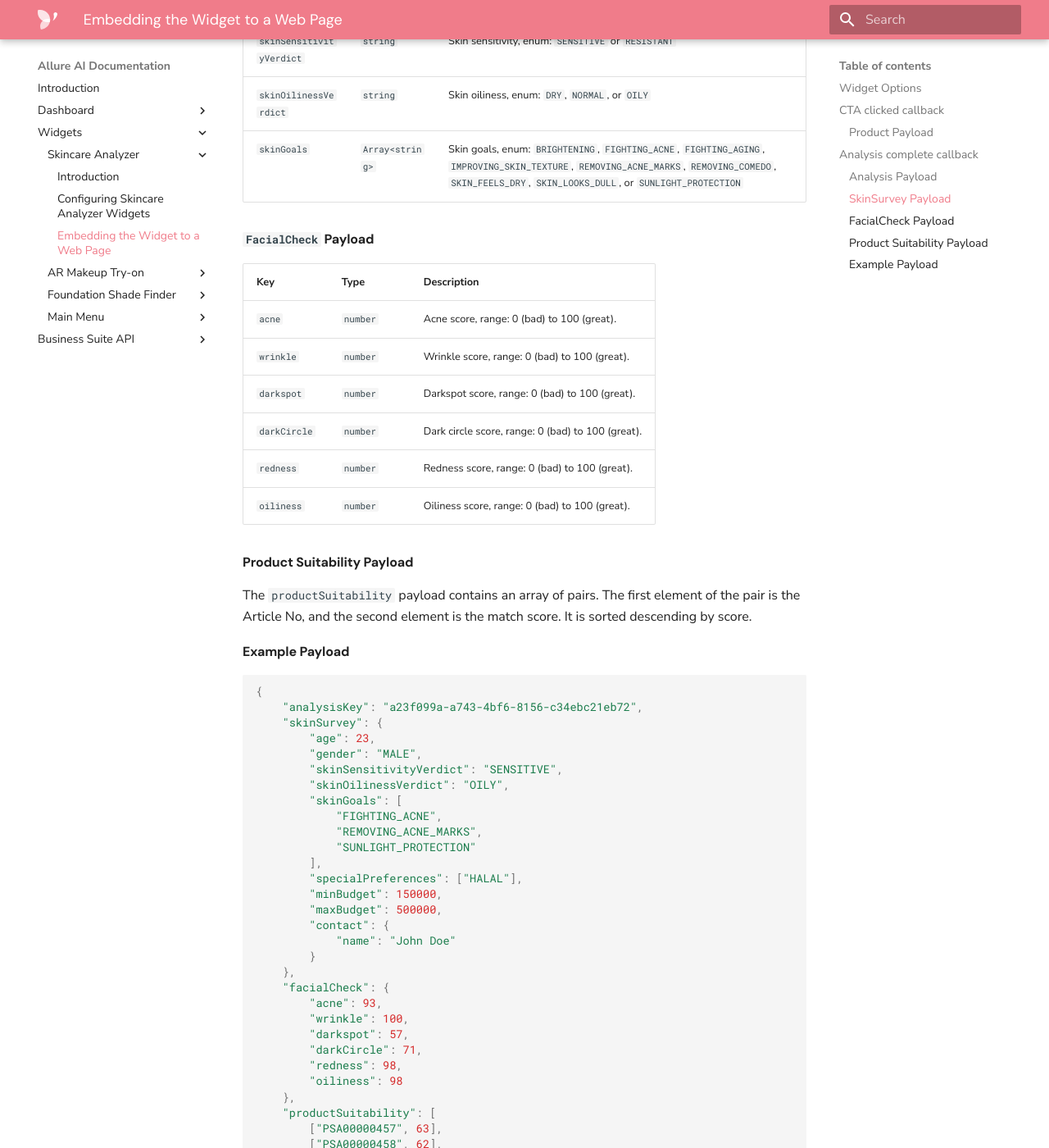
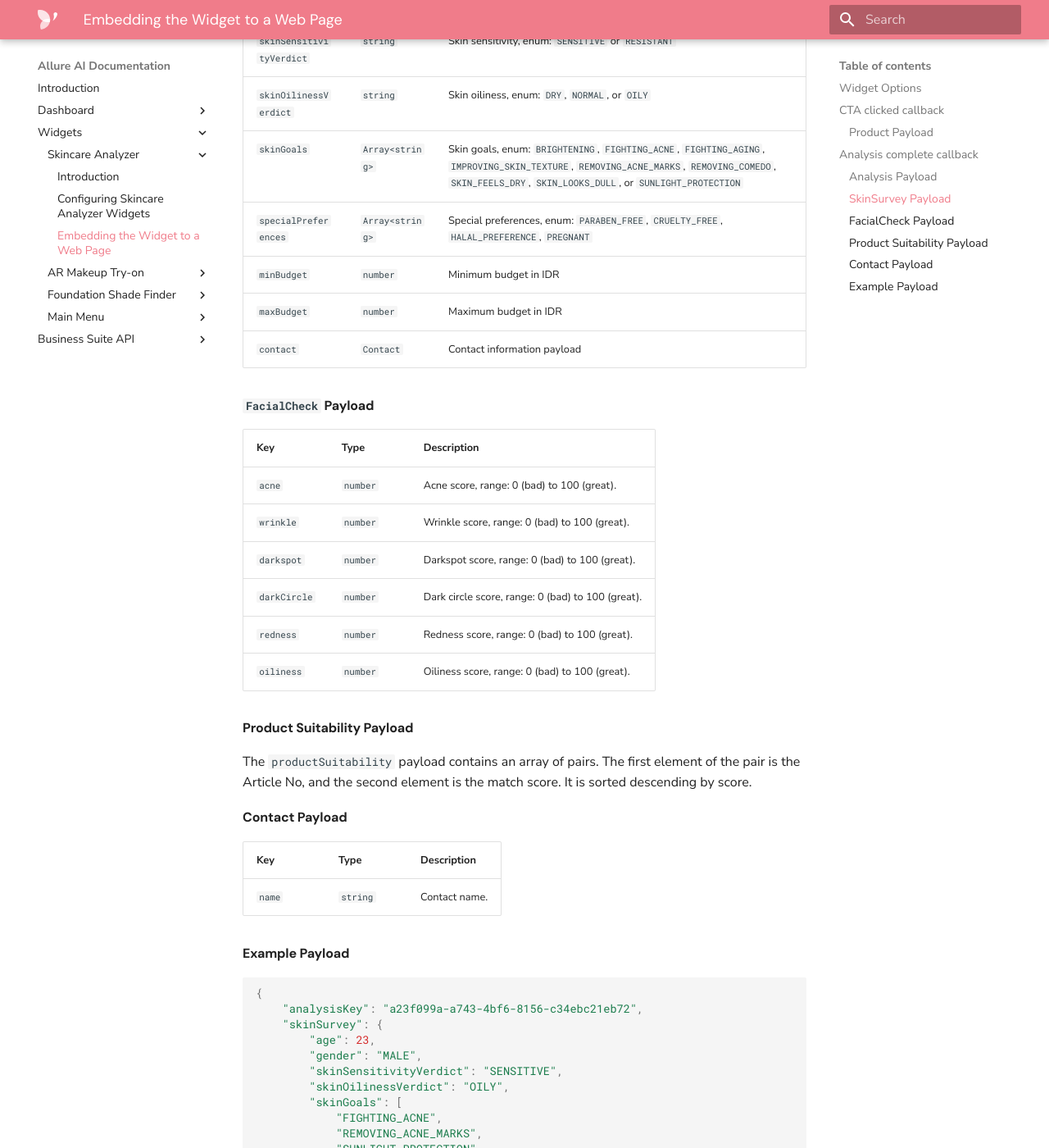
Before and after one commit to allure-ai/allure-docs, an MkDocs documentation site: the page built from docs/widgets/skincare/embed.md, in a window 1280 px wide and 1400 px high, scrolled down 2196 px. Shown: the whole window at 82% size. Built offline with MkDocs 1.6.1 and Material for MkDocs 9.7.7, drawn with Linux system fonts in a browser that asks for light colours.

Commit message:
Add missing survey data

```diff
--- a/docs/widgets/skincare/embed.md
+++ b/docs/widgets/skincare/embed.md
@@ -70,6 +70,10 @@ const onAnalysisComplete = (analysis) => {
 | `skinSensitivityVerdict` | `string`        | Skin sensitivity, enum: `SENSITIVE` or `RESISTANT`                                                                                                                                                    |
 | `skinOilinessVerdict`    | `string`        | Skin oiliness, enum: `DRY`, `NORMAL`, or `OILY`                                                                                                                                                       |
 | `skinGoals`              | `Array<string>` | Skin goals, enum: `BRIGHTENING`, `FIGHTING_ACNE`, `FIGHTING_AGING`, `IMPROVING_SKIN_TEXTURE`, `REMOVING_ACNE_MARKS`, `REMOVING_COMEDO`, `SKIN_FEELS_DRY`, `SKIN_LOOKS_DULL`, or `SUNLIGHT_PROTECTION` |
+| `specialPreferences`     | `Array<string>` | Special preferences, enum: `PARABEN_FREE`, `CRUELTY_FREE`, `HALAL_PREFERENCE`, `PREGNANT` |
+| `minBudget`              | `number`        | Minimum budget in IDR |
+| `maxBudget`              | `number`        | Maximum budget in IDR |
+| `contact`                | `Contact`       | Contact information payload |
 
 #### `FacialCheck` Payload
 
@@ -85,6 +89,13 @@ const onAnalysisComplete = (analysis) => {
 #### Product Suitability Payload
 
 The `productSuitability` payload contains an array of pairs. The first element of the pair is the Article No, and the second element is the match score. It is sorted descending by score.
+
+#### Contact Payload
+
+| Key          | Type     | Description             |
+|--------------|----------|-------------------------|
+| `name`       | `string` | Contact name.           |
+
 
 #### Example Payload
 
```
